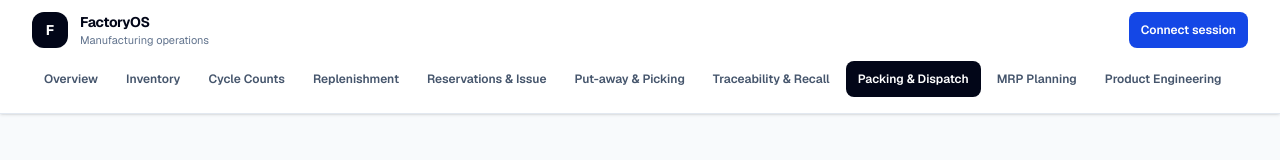
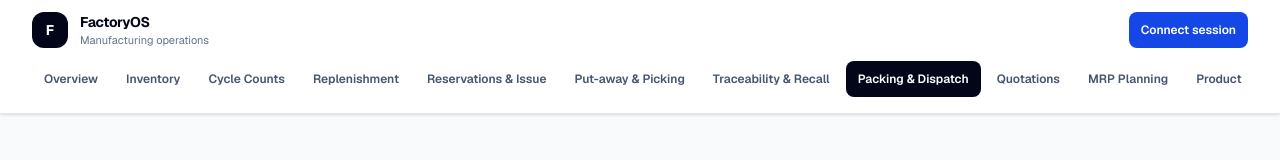
Before and after one commit to RakibulhasanUtsho07/factoryos, a Next.js app in the folder apps/web/: page /wms/fulfillment in a window 1280 px wide. Shown: the top 160 px of the page. Built offline with nearby package versions, Linux system fonts and the light colour scheme.

Commit message:
feat(web): add quotation workbench navigation

```diff
--- a/apps/web/src/components/workspace-navigation.tsx
+++ b/apps/web/src/components/workspace-navigation.tsx
@@ -14,6 +14,7 @@ const navigation = [
   { href: "/inventory/warehouse-operations", label: "Put-away & Picking" },
   { href: "/traceability", label: "Traceability & Recall" },
   { href: "/wms/fulfillment", label: "Packing & Dispatch" },
+  { href: "/quotations", label: "Quotations" },
   { href: "/mrp", label: "MRP Planning" },
   { href: "/products", label: "Product Engineering" },
   { href: "/uom", label: "UoM Governance" },
```
